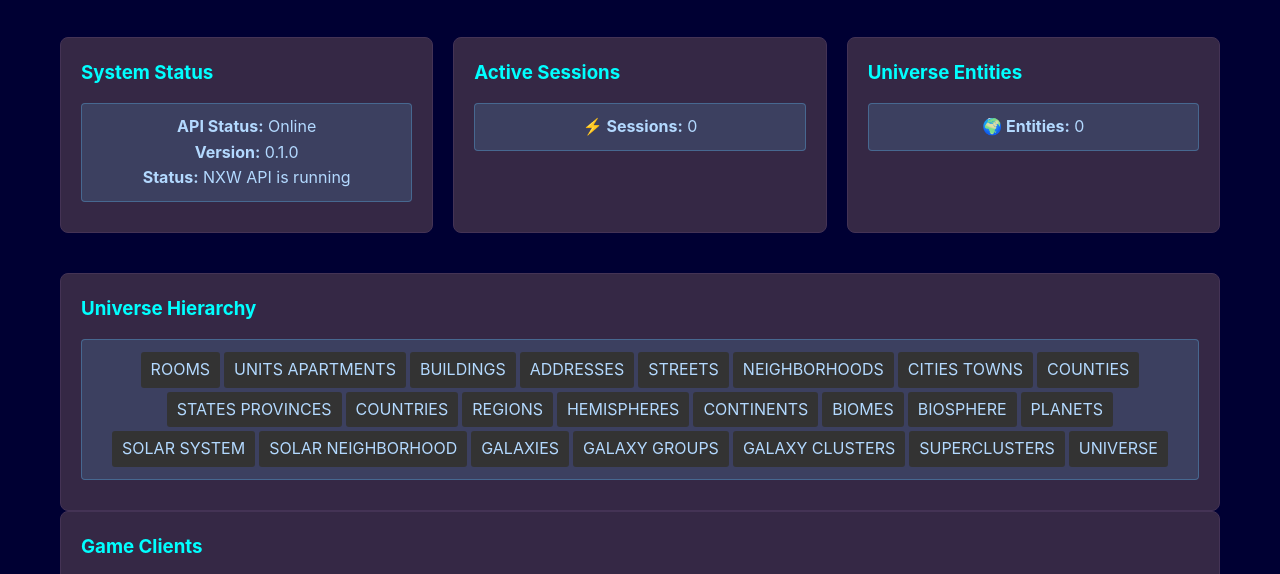
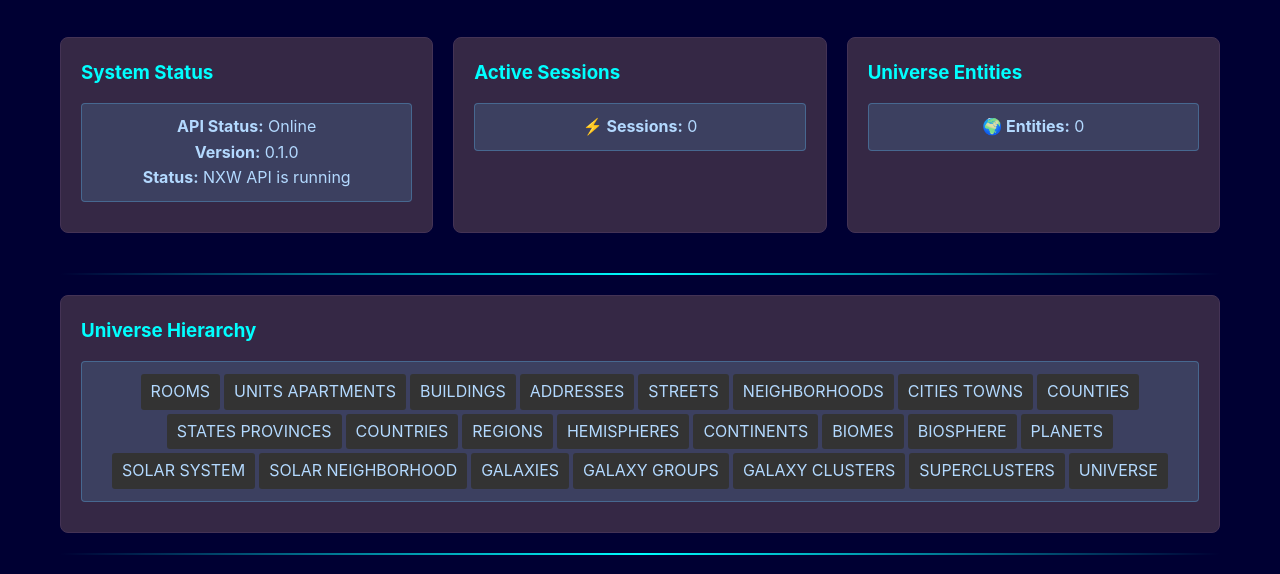
Before and after one commit to jgcampbell300/nxw, a website: page index.html in a window 1280 px wide. Shown: the part 178-752 px from the top of the page. Drawn offline with Linux system fonts and the light colour scheme.

Commit message:
Add beautiful cyan gradient separators to index page like design page

```diff
--- a/index.html
+++ b/index.html
@@ -177,6 +177,13 @@
             padding: 10px;
             margin: 10px 0;
         }
+
+        .separator {
+            height: 2px;
+            background: linear-gradient(90deg, transparent, #00ffff, transparent);
+            margin: 20px 0;
+            border-radius: 1px;
+        }
     </style>
 </head>
 <body>
@@ -216,10 +223,14 @@
             </div>
         </div>
 
+        <div class="separator"></div>
+
         <div class="card">
             <h3>Universe Hierarchy</h3>
             <div id="universe-levels" class="loading">Loading universe levels...</div>
         </div>
+
+        <div class="separator"></div>
 
         <div class="card">
             <h3>Game Clients</h3>
@@ -256,6 +267,8 @@
                 </div>
             </div>
         </div>
+
+        <div class="separator"></div>
 
         <div class="card">
             <h3>Important Disclaimer</h3>
```
